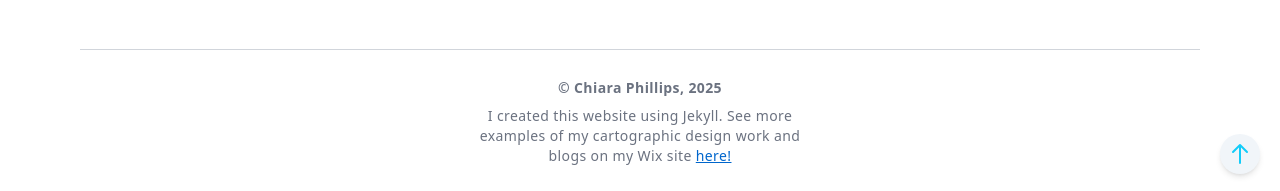
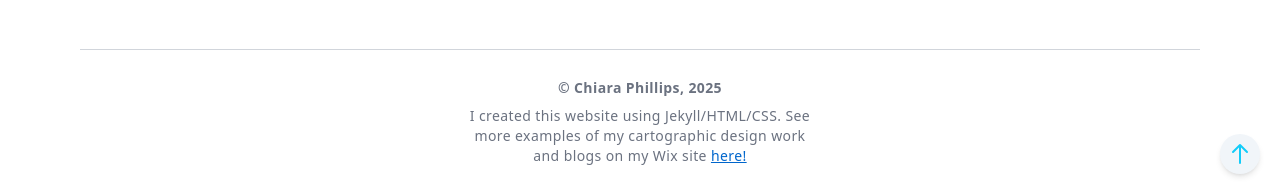
Before and after one commit to chiara-phillips/chiara-phillips.github.io, a Jekyll site: the page built from tags.md, in a window 1280 px wide and 900 px high, scrolled down 1157 px. Shown: the part 706-897 px from the top of the window. Built offline with Jekyll 4.4.1, drawn with Linux system fonts in a browser that asks for light colours; nearby versions of some CDN libraries.

Commit message:
Edit footer

```diff
--- a/_includes/footer.html
+++ b/_includes/footer.html
@@ -14,7 +14,7 @@
           © <a href="{{ site.url }}" class="text-gray-500 hover:text-gray-800" target="_blank"> {{site.title}}</a>, <span id="get-current-year">{{currentYear}}</span>
         </div>
         <div class="text-sm text-gray-500 py-1">
-          I created this website using Jekyll. See more examples of my cartographic design work and blogs on my Wix site <a href="https://www.chiaraphillips.com/" style="color: #0066cc; text-decoration: underline;" target="_blank">here!</a>
+          I created this website using Jekyll/HTML/CSS. See more examples of my cartographic design work and blogs on my Wix site <a href="https://www.chiaraphillips.com/" style="color: #0066cc; text-decoration: underline;" target="_blank">here!</a>
         </div>
       </div>
     </div>
```
Also changed, not shown: index.md (+1 -1 lines).
